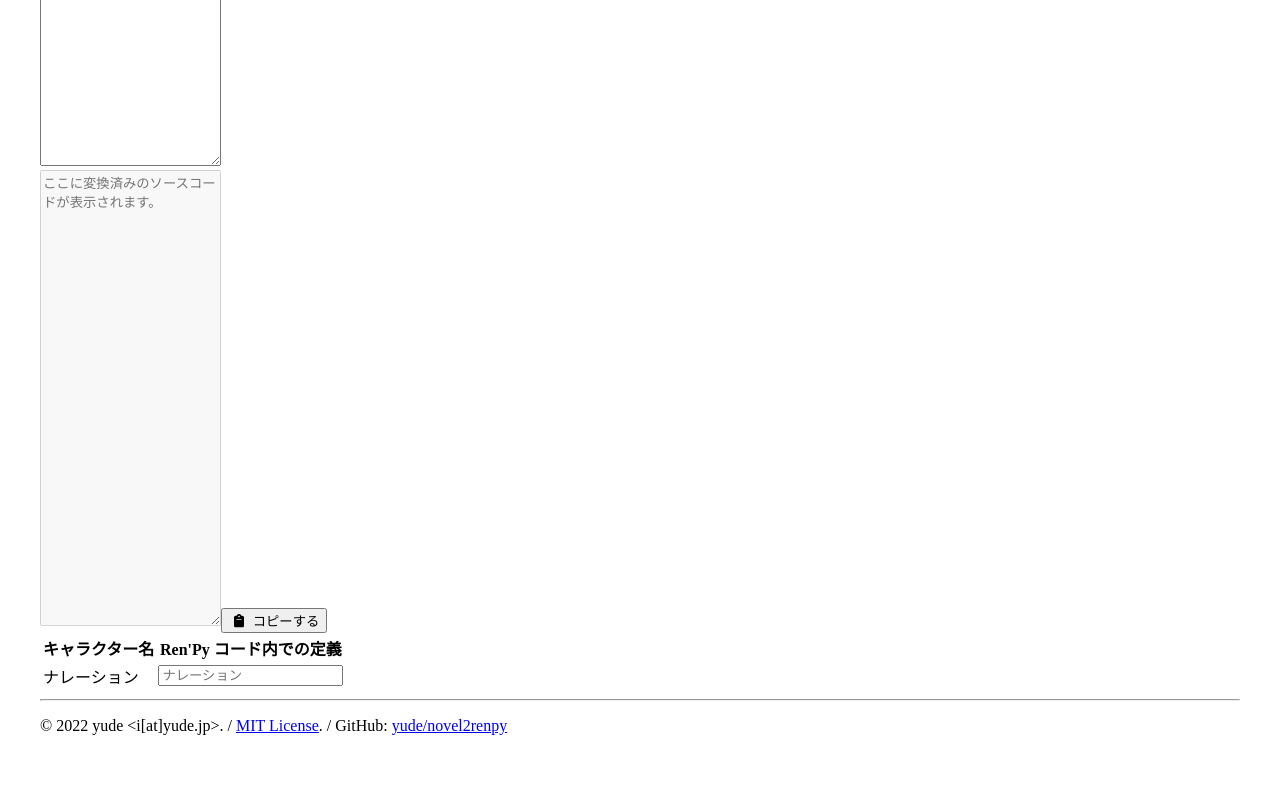
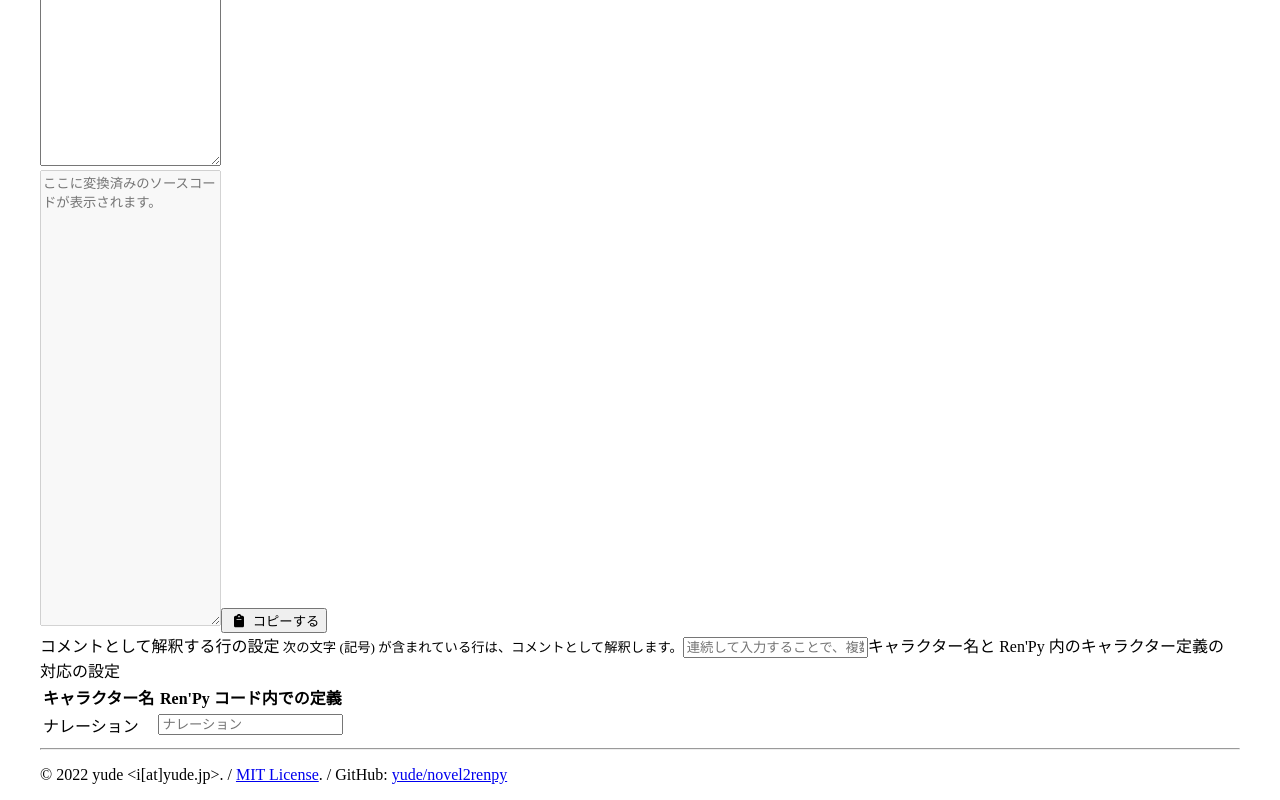
Before and after one commit to yude/novel2renpy, a Next.js app: page / in a window 1280 px wide. Shown: the part 396-1196 px from the top of the page. Before the commit the page ends 1147 px from the top, so only its background shows below. Built offline with nearby package versions, Linux system fonts and the light colour scheme.

Commit message:
fix: update comment parse logic

```diff
--- a/pages/index.tsx
+++ b/pages/index.tsx
@@ -11,6 +11,7 @@ import { faClipboard } from "@fortawesome/free-solid-svg-icons";
 
 export default function Home() {
   let [value, setValue] = useState('');
+  let [splitter, setSplitter] = useState('');
   let [temp, setTemp] = useState('aaaa');
 
   let [character, setCharacter] = useState([{ name: "ナレーション", renpy: "narrator" }])
@@ -84,6 +85,18 @@ export default function Home() {
 
     // render lines
     for (let i = 0; i < parsed_lines_chara.length; i++) {
+      const splitters = splitter.split('')
+      let isComment: boolean = false
+      for (let j = 0; j < splitters.length; j++) {
+        if (lines[i].includes(splitters[j])) {
+          isComment = true
+          break
+        }
+      }
+
+      if (isComment) {
+        render_lines += "# " + lines[i] + "\n"
+      } else {
         // retrieve character name
         if (parsed_lines_chara[i] === "") {
           const filtered = character.filter(obj => {
@@ -111,8 +124,9 @@ export default function Home() {
         render_lines += "\""
         render_lines += "\n"
       }
+    }
     setTemp(render_lines)
-  }, [value, character])
+  }, [value, character, splitter])
 
   return (
     <div className={styles.container}>
@@ -136,8 +150,14 @@ export default function Home() {
             </div>
           </div>
         </div>
-        <div className="container">
-          <Table striped bordered hover className="mt-5">
+        <div className="container mt-4">
+          <Form.Label>コメントとして解釈する行の設定</Form.Label>
+          <Form.Text className="text-muted">
+            &nbsp;次の文字 (記号) が含まれている行は、コメントとして解釈します。
+          </Form.Text>
+          <Form.Control onChange={(event) => setSplitter(event.target.value)} placeholder="連続して入力することで、複数個指定できます。(例: *＊#)" />
+          <Form.Label className="mt-3">キャラクター名と Ren'Py 内のキャラクター定義の対応の設定</Form.Label>
+          <Table striped bordered hover>
             <thead>
               <tr>
                 <th>キャラクター名</th>
@@ -155,6 +175,7 @@ export default function Home() {
               })}
             </tbody>
           </Table>
+
           <hr />
           <p>&copy; 2022 yude &lt;i[at]yude.jp&gt;. / <a href="https://github.com/yude/novel2renpy/blob/master/LICENSE">MIT License</a>. / GitHub: <a href="https://github.com/yude/novel2renpy">yude/novel2renpy</a></p>
         </div>
```
Lines whose indentation alone changed are shown as unchanged.
